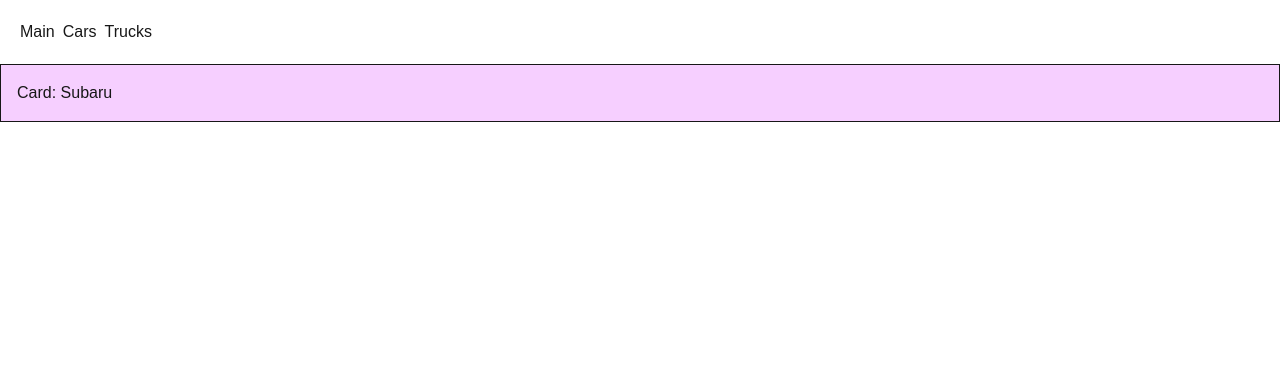
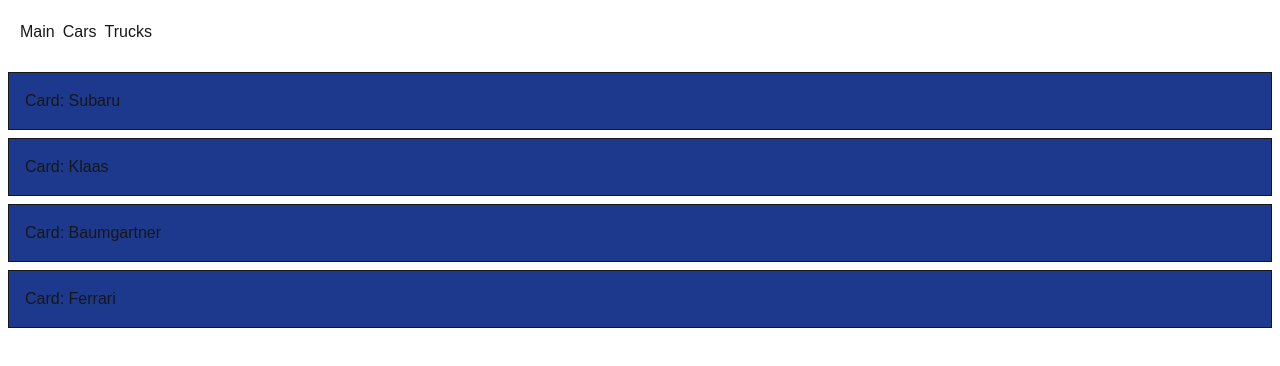
Before and after one commit to DannyFink1/5cwi_web, a Next.js app: page /cars in a window 1280 px wide. Shown: the top 366 px of the page. Built offline with nearby package versions, Linux system fonts and the light colour scheme.

Commit message:
added multiple cars

```diff
--- a/app/cars/page.tsx
+++ b/app/cars/page.tsx
@@ -9,20 +9,38 @@
     serialNumber: 3545653
 }
 
-const car: Car = {
-    name: "Subaru",
-    type: "Fast",
-    color: "Green",
-    motor: motor
-}
+const cars: Car[] = [
+    {
+        name: "Subaru",
+        type: "Fast",
+        color: "Green",
+        motor: motor
+    },
+    {
+        name: "Klaas",
+        type: "Slow",
+        color: "Blueberry",
+        motor: motor
+    },
+    {
+        name: "Baumgartner",
+        type: "Sieben",
+        color: "Braun",
+        motor: motor
+    },
+    {
+        name: "Ferrari",
+        type: "Superfast",
+        color: "Red",
+        motor: motor
+    },
+
+]
 
 export default function Cars({}: Props) {
   return (
     <div>
-        <Card car={car}/>
-
-
-
+        {cars.map((car: Car)=><Card car={car}/>)}
     </div>
   )
 }
--- a/app/components/ui/cars/Card.tsx
+++ b/app/components/ui/cars/Card.tsx
@@ -5,6 +5,6 @@
 
 export default function Card({car}: Props) {
   return (
-    <div className='bg-fuchsia-200 p-4 border'>Card: {car.name}</div>
+    <div className='bg-blue-900 p-4 m-2 border'>Card: {car.name}</div>
   )
 }
```
